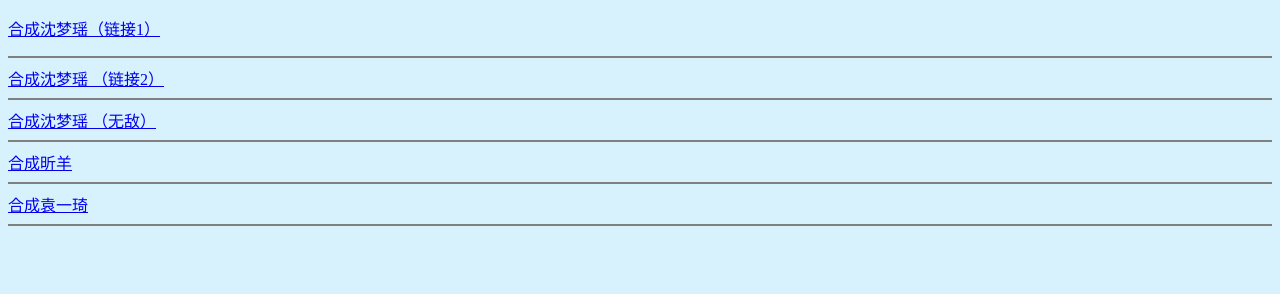
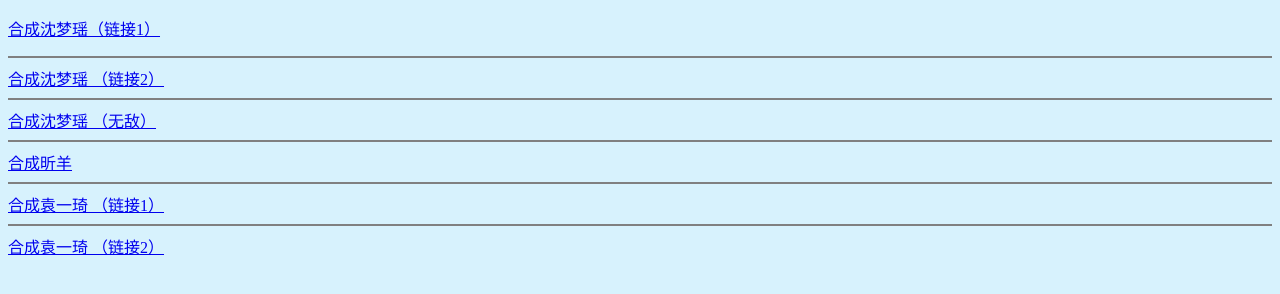
Before and after one commit to VickyHuiqi/snh, a plain HTML site: page index.html in a window 1280 px wide. Drawn offline with Linux system fonts and the light colour scheme.

Commit message:
Update index.html

```diff
--- a/index.html
+++ b/index.html
@@ -14,8 +14,9 @@
 <hr size=2 noshade>
 <a href="https://vickyhuiqi.github.io/xinyang/index.html">合成昕羊 </a>
 <hr size=2 noshade>
-<a href="https://vickyhuiqi.github.io/017/">合成袁一琦 </a>
+<a href="https://vickyhuiqi.github.io/017/">合成袁一琦 （链接1） </a>
 <hr size=2 noshade>
+<a href="https://vickyhuiqi.gitee.io/yyq">合成袁一琦 （链接2） </a>
 </a>
 </p>
 
```
